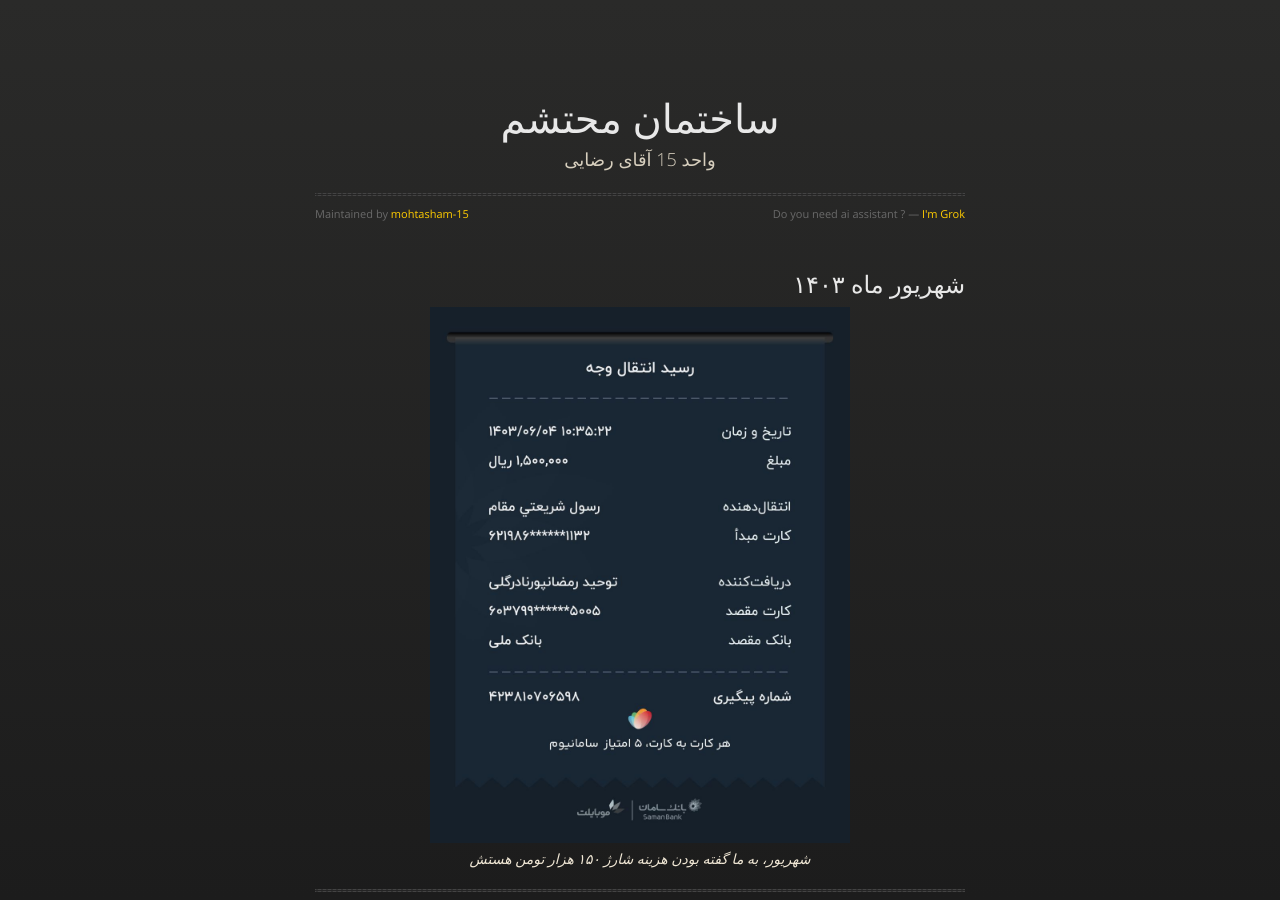
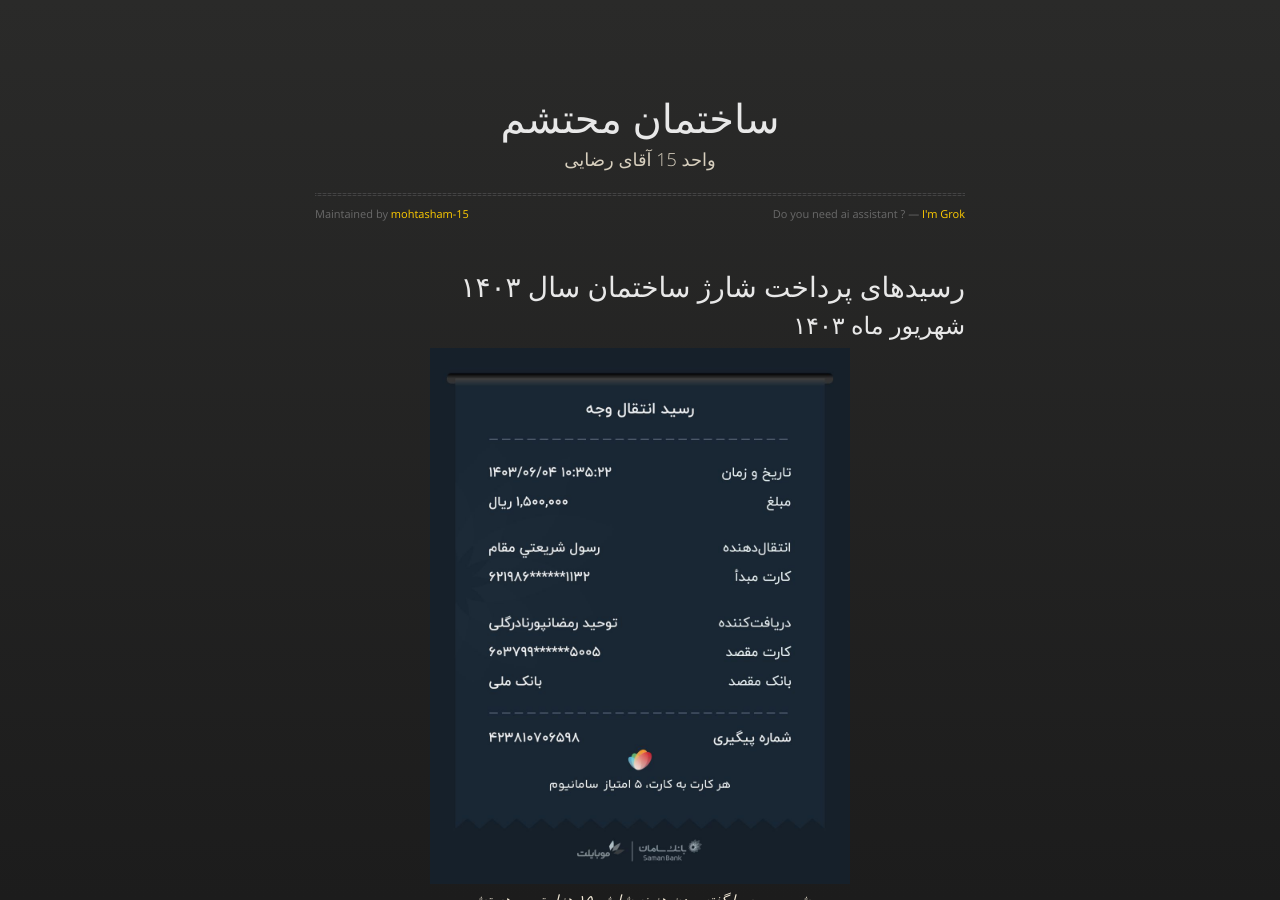
Before and after one commit to mohtasham-15/ns, a Jekyll site: the page built from another-page.md, in a window 1280 px wide and 900 px high. Built offline with Jekyll 4.4.1, drawn with Linux system fonts in a browser that asks for light colours.

Commit message:
Update another-page.md

```diff
--- a/another-page.md
+++ b/another-page.md
@@ -1,8 +1,10 @@
 ---
 layout: default
-title: "رسید پرداخت‌های شارژ ساختمان سال ۱۴۰۳"
+title: "رسیدهای شارژ واحد ۱۵"
 rtl: "true"
 ---
+
+# رسیدهای پرداخت‌ شارژ ساختمان سال ۱۴۰۳
 
 ## شهریور ماه ۱۴۰۳
 
```
